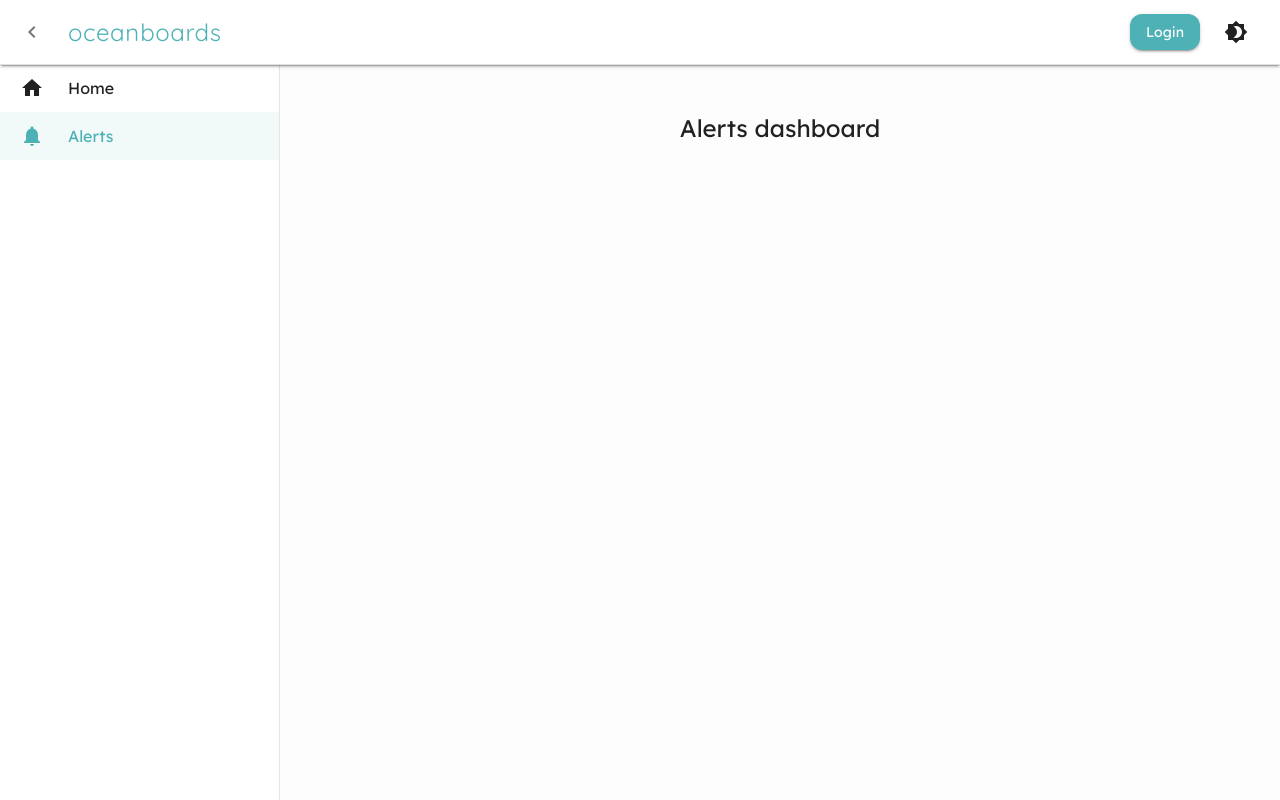
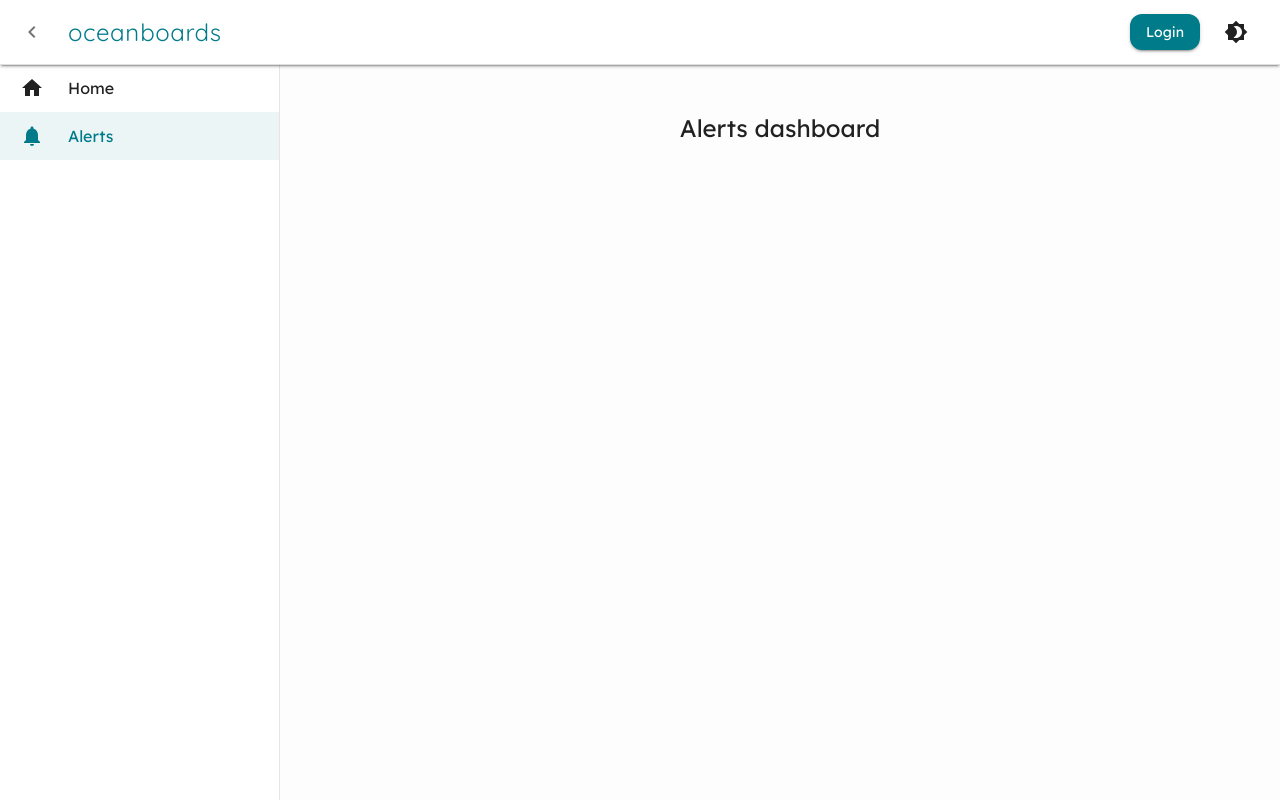
Before and after one commit to amrit-eu/amrit-repos, a Next.js app in the folder dashboard/: page /alerts in a window 1280 px wide. Built offline with nearby package versions, Linux system fonts and the light colour scheme.

Commit message:
fix(dashboard): accessibility and performance fixes

```diff
--- a/dashboard/src/app/LayoutClient.tsx
+++ b/dashboard/src/app/LayoutClient.tsx
@@ -1,6 +1,6 @@
 'use client';
 
-import { useState } from 'react';
+import { useEffect, useState } from 'react';
 import { Box, CssBaseline } from '@mui/material';
 import MainTopbar from '../components/MainTopbar';
 import Sidebar from '../components/sidebar/Sidebar';
@@ -9,6 +9,13 @@ import ThemeRegistry from '../theme/ThemeRegistry';
 export default function LayoutClient({ children }: { children: React.ReactNode }) {
   const [darkMode, setDarkMode] = useState(false);
   const [sidebarOpen, setSidebarOpen] = useState(true);
+  const [mounted, setMounted] = useState(false);
+
+  useEffect(() => {
+    setMounted(true);
+  }, []);
+
+  if (!mounted) return null;
 
   return (
     <ThemeRegistry mode={darkMode ? 'dark' : 'light'}>
--- a/dashboard/src/app/alerts/page.tsx
+++ b/dashboard/src/app/alerts/page.tsx
@@ -1,4 +1,3 @@
-'use client';
 import Alerts from '../../components/Alerts';
 
 export default function AlertsPage() {
--- a/dashboard/src/components/Alerts.tsx
+++ b/dashboard/src/components/Alerts.tsx
@@ -1,5 +1,6 @@
+'use client';
+
 import { Box, Typography } from '@mui/material';
-
 
 const Home: React.FC = () => {
 
--- a/dashboard/src/components/sidebar/Sidebar.tsx
+++ b/dashboard/src/components/sidebar/Sidebar.tsx
@@ -2,7 +2,6 @@
 
 import { Drawer, Box } from '@mui/material';
 import SidebarList from './SidebarList';
-import { SidebarOption } from '../../types/types';
 
 interface SidebarProps {
   darkMode: boolean;
--- a/dashboard/src/components/sidebar/SidebarList.tsx
+++ b/dashboard/src/components/sidebar/SidebarList.tsx
@@ -1,15 +1,8 @@
 'use client';
 
-import {
-  List,
-  ListItemButton,
-  ListItemIcon,
-  ListItemText,
-  Typography,
-  useTheme,
-} from '@mui/material';
-import { usePathname, useRouter } from 'next/navigation';
-import { iconMapping, SidebarOption } from '../../types/types';
+import { List, Typography, useTheme } from '@mui/material';
+import { SidebarOption } from '../../types/types';
+import SidebarListItem from './SidebarListItem';
 
 interface SidebarListProps {
   category: string;
@@ -19,8 +12,6 @@ interface SidebarListProps {
 
 const SidebarList: React.FC<SidebarListProps> = ({ category, options, open }) => {
   const theme = useTheme();
-  const pathname = usePathname();
-  const router = useRouter();
 
   return (
     <>
@@ -39,39 +30,9 @@ const SidebarList: React.FC<SidebarListProps> = ({ category, options, open }) =>
       )}
 
       <List disablePadding>
-        {options.map((option) => {
-          const path = option === 'Home' ? '/' : `/${option.toLowerCase()}`;
-          const isSelected = pathname === path;
-
-          return (
-            <ListItemButton
-              key={option}
-              selected={isSelected}
-              onClick={() => router.push(path)}
-              sx={{
-                height: 48,
-                justifyContent: open ? 'initial' : 'center',
-                color: isSelected ? theme.palette.primary.main : 'inherit',
-                '&:hover': {
-                  bgcolor: theme.palette.action.hover,
-                },
-              }}
-            >
-              <ListItemIcon
-                sx={{
-                  minWidth: 0,
-                  mr: open ? 3 : 'auto',
-                  ml: '4px',
-                  justifyContent: 'center',
-                  color: isSelected ? theme.palette.primary.main : 'inherit',
-                }}
-              >
-                {iconMapping[option]}
-              </ListItemIcon>
-              {open && <ListItemText primary={option} />}
-            </ListItemButton>
-          );
-        })}
+        {options.map((option) => (
+          <SidebarListItem key={option} option={option} open={open} />
+        ))}
       </List>
     </>
   );
--- /dev/null
+++ b/dashboard/src/components/sidebar/SidebarListItem.tsx
@@ -0,0 +1,56 @@
+'use client';
+
+import Link from 'next/link';
+import {
+  ListItem,
+  ListItemButton,
+  ListItemIcon,
+  ListItemText,
+  useTheme,
+} from '@mui/material';
+import { usePathname } from 'next/navigation';
+import { SidebarOption, iconMapping } from '../../types/types';
+
+interface SidebarListItemProps {
+  option: SidebarOption;
+  open: boolean;
+}
+
+export default function SidebarListItem({ option, open }: SidebarListItemProps) {
+  const theme = useTheme();
+  const pathname = usePathname();
+
+  const path = option === 'Home' ? '/' : `/${option.toLowerCase()}`;
+  const isSelected = pathname === path;
+
+  return (
+    <ListItem disablePadding sx={{ display: 'block' }}>
+      <ListItemButton
+        component={Link}
+        href={path}
+        selected={isSelected}
+        sx={{
+          height: 48,
+          justifyContent: open ? 'initial' : 'center',
+          color: isSelected ? theme.palette.primary.main : 'inherit',
+          '&:hover': {
+            bgcolor: theme.palette.action.hover,
+          },
+        }}
+      >
+        <ListItemIcon
+          sx={{
+            minWidth: 0,
+            mr: open ? 3 : 'auto',
+            ml: '4px',
+            justifyContent: 'center',
+            color: isSelected ? theme.palette.primary.main : 'inherit',
+          }}
+        >
+          {iconMapping[option]}
+        </ListItemIcon>
+        {open && <ListItemText primary={option} />}
+      </ListItemButton>
+    </ListItem>
+  );
+}
--- a/dashboard/src/theme/ThemeRegistry.tsx
+++ b/dashboard/src/theme/ThemeRegistry.tsx
@@ -19,7 +19,7 @@ export default function ThemeRegistry({
       palette: {
         mode,
         primary: {
-          main: '#4DB1B5',
+          main: mode === 'light' ? '#007b8a' : '#4DB1B5',
           contrastText: mode === 'dark' ? '#000000' : '#ffffff',
         },
         secondary: {
```
